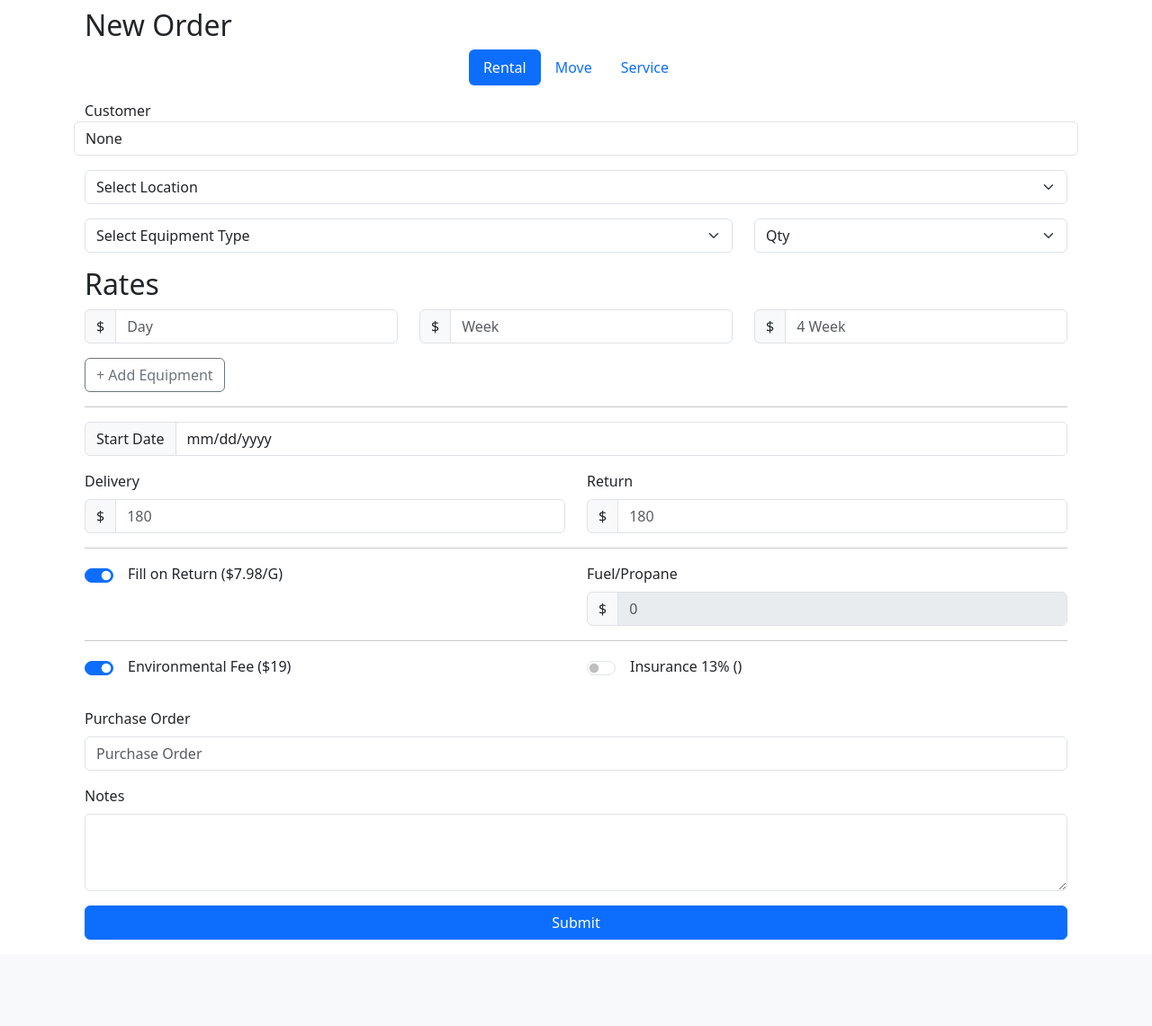
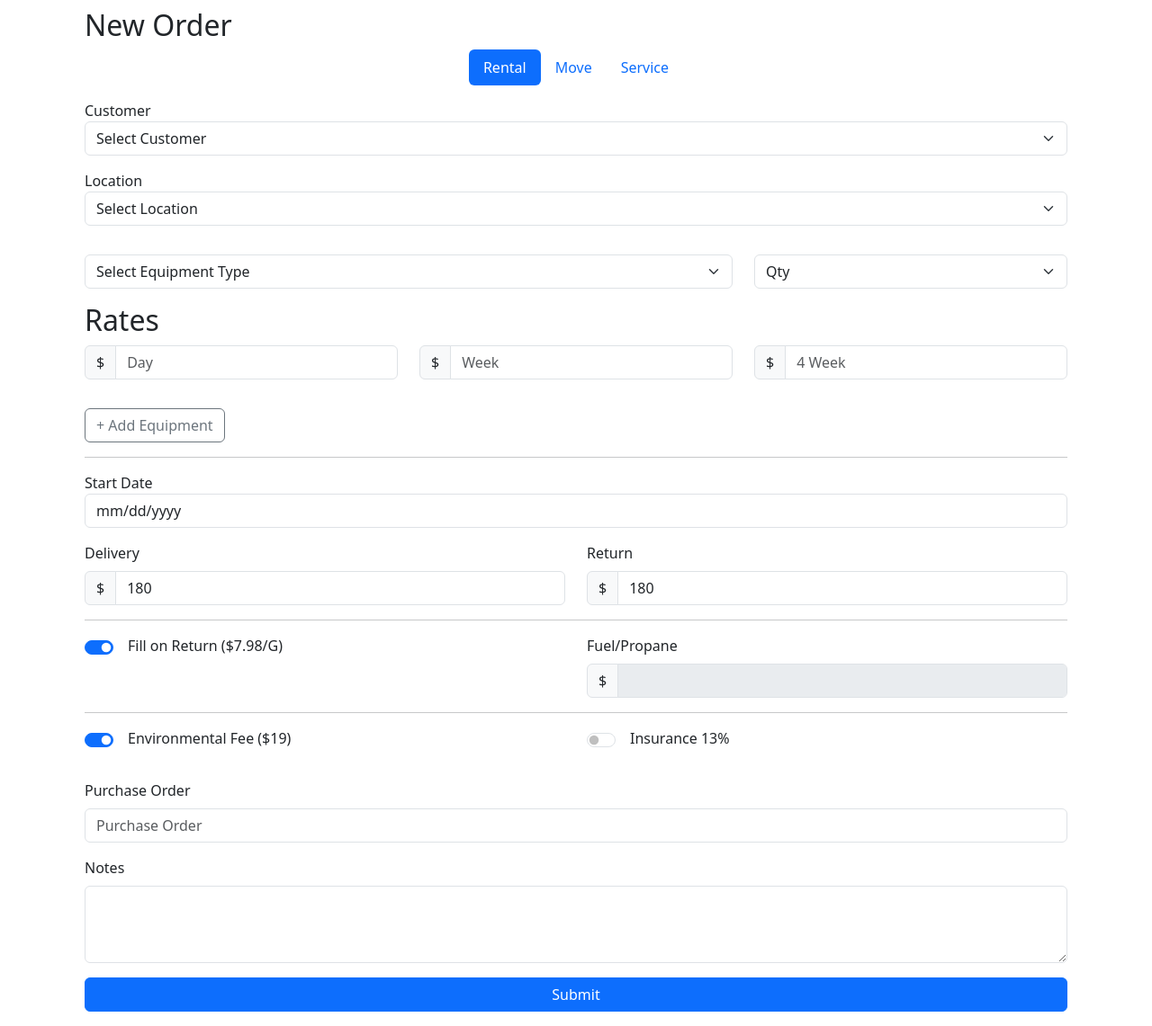
Before and after one commit to swarleyhd2/asreFlaskHTMX, a Flask app: page /orders in a window 1280 px wide; the page is wider, and only the part inside the window is pictured. Shown: the part 56-1197 px from the top of that part at 90% size. Before the commit the page ends 1101 px from the top of that part, so only its background shows below. Run offline with Flask 3, Linux system fonts and the light colour scheme; some libraries are stand-ins or nearby versions.

Commit message:
more changes to forms f

```diff
--- a/firebase_init.py
+++ b/firebase_init.py
@@ -2,6 +2,6 @@ import firebase_admin
 from firebase_admin import credentials, firestore
 
 #no cred necessary running on google cloud
-cred = credentials.Certificate("serviceaccountkey.json")
+cred = credentials.Certificate("svcacct.json")
 firebase_app = firebase_admin.initialize_app(cred)
 db = firebase_admin.firestore.client(app=firebase_app)
--- a/forms.py
+++ b/forms.py
@@ -1,9 +1,10 @@
 from wtforms import StringField, IntegerField, SelectField, DateField, validators, HiddenField, TextAreaField, Form, FieldList, FormField, BooleanField
 from flask_wtf import FlaskForm
 from form_select_options import equipmentTypes, customers
+from firestore_db import get_customers_select, get_locations_select
 
 class customerSelect(FlaskForm):
-    customer = SelectField('Customer', choices=customers.items())
+    customer = SelectField('Customer', choices=get_customers_select())
 
 class newCustomer(FlaskForm):
     name = StringField('Name')
@@ -12,9 +13,9 @@ class newLocation(FlaskForm):
     customer = HiddenField('customerID')
 
 class moveForm(FlaskForm):
-    customer = SelectField('Customer', choices=customers.items())
-    pickup = SelectField('Pickup')
-    delivery = SelectField('Delivery')
+    customer = SelectField('Customer', choices=get_customers_select())
+    pickup = SelectField('Pickup', id="pickup")
+    delivery = SelectField('Delivery', id="delivery")
     equipment = StringField('Equipment')
     date = DateField('Date', format='%m/%d/%Y', validators=[validators.InputRequired()])
     requestor = StringField('Requested By')
@@ -28,20 +29,22 @@ class equipmentTypeForm(Form):
     month_rate = IntegerField('4 Week Rate')
 
 class rentalForm(FlaskForm):
-    customer = SelectField('Customer', choices=customers.items())
+    customer = SelectField('Customer', id="customer", choices=get_customers_select())
+    location = SelectField('Location', choices=get_locations_select())
     equipment = FieldList(FormField(equipmentTypeForm), min_entries=1)
     start_date = DateField('Start Date')
-    delivery = IntegerField('Delivery')
-    delivery_return = IntegerField('Return')
-    fill_on_return = BooleanField('Fill on Return ($7.98/G)')
-    prepay_fuel = IntegerField('Fuel/Propane')
-    environmental = BooleanField('Environmental Fee ($19)')
-    insurance = BooleanField('Insurance 13%')
-    notes = TextAreaField('Notes')
+    delivery = IntegerField('Delivery', id="delivery", default=180)
+    delivery_return = IntegerField('Return', id="delivery_return", default=180)
+    fill_on_return = BooleanField('Fill on Return ($7.98/G)', id="fuelswitch")
+    prepay_fuel = IntegerField('Fuel/Propane', id="fuelprice")
+    environmental = BooleanField('Environmental Fee ($19)', id="environmentalswitch")
+    insurance = BooleanField('Insurance 13%', id="insuranceswitch")
+    po = StringField('Purchase Order', id="po")
+    notes = TextAreaField('Notes', id="notes")
 
 
 class repairForm(FlaskForm):
-    customer = SelectField('Customer', choices=customers.items())
+    customer = SelectField('Customer', choices=get_customers_select())
 
 class newCustomerForm(FlaskForm):
     name = StringField('Name')
--- a/server.py
+++ b/server.py
@@ -11,7 +11,7 @@ from intuitlib.enums import Scopes
 from intuitlib.exceptions import AuthClientError
 from uuid import uuid4 as uuid
 from form_select_options import equipmentTypes, customers
-from firestore_db import Equipment, Customers, Moves, Reservations, Repairs, Rentals
+from firestore_db import Equipment, Customers, Moves, Reservations, Repairs, Rentals, get_locations_select
 from forms import moveForm, rentalForm, repairForm, newCustomerForm, newLocationForm
 
 
@@ -130,6 +130,7 @@ def settings():
 @app.route("/orders")
 #@protected
 def orders():
+
     move = moveForm()
     return render_template('orders.html', equipmentTypes=equipmentTypes, customers=customers, moveForm = move)
 
@@ -164,7 +165,6 @@ def newRepair():
 
 @app.route("/newmove", methods=['POST','GET'])
 def newMove():
-    print('move')
     form = moveForm()
     if request.method == 'POST':
         if form.validate():
@@ -208,9 +208,8 @@ def locations():
         return render_template("newlocation.html")
 
     elif request.method == 'GET':
-        customer = Customers()
-        locations = customer.get_locations()
-        return render_template("location-select.html", locations=locations)
+        locations = get_locations_select(request.args.get('customer'))
+        return render_template("modals_and_forms/location-select-options.html", locations=locations)
 
 
 
--- a/static/js/orders.js
+++ b/static/js/orders.js
@@ -1,52 +1,22 @@
-const locationSelection = document.getElementById('location');
-const customerSelection = document.getElementById('customer');
+function hxInterrupt(event) {
+    if (customerSelection = document.getElementById('customer').value == "add") {
+        event.preventDefault();
+        new bootstrap.Modal(document.getElementById('newcustomermodal')).show();
+    }
 
-
+}
 function openNewLocationModal() {
+    const locationSelection = document.getElementById('rental-location');
     if(locationSelection.value == "add") {
         new bootstrap.Modal(document.getElementById('newlocationmodal')).show()
     }
 }
 
 function openNewCustomerModal() {
-    new bootstrap.Modal(document.getElementById('newcustomermodal')).show()
-}
-
-function locationSelectionChange(value) {
-    if(!value) {
-        value = "";
+    const customerSelection = document.getElementById('customer');
+    if(customerSelection.value == "add") {
+        new bootstrap.Modal(document.getElementById('newcustomermodal')).show()
     }
-    locationSelection.value = value;
-}
-
-
-function loadLocations(customerID) {
-    console.log(customerID)
-    //Remove old options but keep the new location and selected options
-    while (locationSelection.options.length > 2) {
-        locationSelection.remove(2);
-
-    }
-    const optionElement = document.createElement('option');
-    const optionText = document.createTextNode('New Location');
-    optionElement.appendChild(optionText);
-    optionElement.setAttribute('value', '0');
-    locationSelection.appendChild(optionElement);
-}
-
-function customerChange() {
-    console.log(customerSelection.value);
-    document.querySelector('.customerID-input').value = customerSelection.value;
-    if(customerSelection.value == "add") {
-        console.log("New Customer");
-        openNewCustomerModal();
-    }
-    else {
-        loadLocations(customerSelection.value);
-    }
-}
-function saveCustomer() {
-
 }
 function newCustomerClose(value) {
     if(!value) {
@@ -55,13 +25,12 @@ function newCustomerClose(value) {
     customerSelection.value = value;
 }
 function formChange(htmxtarget) {
+    //so htmx and boostrap play well together
     let currentTab = document.querySelector('[aria-selected=true]')
     currentTab.setAttribute('aria-selected', 'false')
     currentTab.classList.remove('active')
     let newTab = htmxtarget
-    console.log(newTab)
     newTab.setAttribute('aria-selected', 'true')
     newTab.classList.add('selected')
     newTab.classList.add('active')
-    document.querySelector('.customerID-input').value = customerSelection.value;
 }
--- a/templates/modals_and_forms/location-select.html
+++ /dev/null
@@ -1,3 +0,0 @@
-{% for location in locations %}
-<option>{{location.name}}</option>
-{% endfor %}
--- a/templates/modals_and_forms/rental-form.html
+++ b/templates/modals_and_forms/rental-form.html
@@ -1,33 +1,44 @@
 <form id="pills-rental" class="tab-pane fade show active" role="tabpanel" aria-labelledby="pills-rental-tab" method="post" hx-post="{{url_for('newRental')}}" hx-swap="outerHTML" >
     <div class="row mb-3">
-        {{form.customer.label(class="col-12")}}
-        {{form.customer(class="col-12 form-control", **{"hx-get":"/locations", "hx-target":"#rental-location"})}}
+        <div class="col">
+            {{form.customer.label(class_="col-12")}}
+            {{form.customer(class="col-12 form-select", **{"hx-get":url_for('locations'),"hx-target":"#rental-location", "hx-swap":"innerHTML" }) }}
         </div>
+        </div>
+    </div>
+    <div class="row mb-3">
+        <div class="col">
+            {{form.location.label(class="col-12")}}
             <select class="form-select mb-3" id="rental-location" onchange="openNewLocationModal()">
                 <option selected value="">Select Location</option>
                 <option value="add">+ New Location</option>
             </select>
+        </div>
+    </div>
+    <div class="row mb-3">
         <div class="equipmentsection" hx-get="{{url_for('equipmentTypeSection')}}" hx-swap="innerHTML" hx-trigger="load"></div>
-
+    </div>
     <button type="button" class="btn btn-outline-secondary" hx-target=".equipmentsection" hx-swap="beforeend" hx-get="{{url_for('equipmentTypeSection')}}">+ Add Equipment</button>
     <hr>
-    <div class="input-group mb-3">
-        <label for="startdate" class="input-group-text">Start Date</label>
-        <input type="date" class="form-control" id="startdate" required>
+    <div class="row mb-3">
+        <div class="col">
+            {{form.start_date.label(class="col-12")}}
+            {{form.start_date (class="form-control")}}
+        </div>
     </div>
     <div class="row mb-3">
         <div class="col">
-            <label for="delivery" class="form-label">Delivery</label>
+            {{form.delivery.label(class="col-12 form-label")}}
             <div class="input-group">
                 <span class="input-group-text">$</span>
-                <input type="text" class="form-control" id="delivery" placeholder="180" aria-label="Delivery Rate">
+                {{form.delivery (class="form-control", **{"aria-label":"Delivery Rate"})}}
             </div>
         </div>
         <div class="col">
-            <label for="return" class="form-label">Return</label>
+            {{form.delivery_return.label(class="col-12 form-label")}}
             <div class="input-group">
                 <span class="input-group-text">$</span>
-                <input type="text" class="form-control" id="return" placeholder="180" aria-label="Return Rate">
+                {{form.delivery (class="form-control", **{"aria-label":"Return Rate"})}}
             </div>
         </div>
     </div>
@@ -35,15 +46,15 @@
     <div class="row mb-3" id="fuelSelection">
         <div class="col">
             <div class="form-check form-switch d-flex align-items-center">
-                <input class="form-check-input me-3" type="checkbox" role="switch" id="fuelswitch" checked>
-                <label class="form-check-label" for="fuelswitch">Fill on Return ($7.98/G)</label>
+                {{form.fill_on_return (class="form-check-input me-3", **{"role":"switch", "checked":"True"})}}
+                {{form.fill_on_return.label(class="form-check-label")}}
             </div>
         </div>
         <div class="col">
-            <label for="fuel" class="form-label">Fuel/Propane</label>
+            {{form.prepay_fuel.label(class="form-label")}}
             <div class="input-group">
                 <span class="input-group-text">$</span>
-                <input type="text" class="form-control" id="fuelprice" placeholder="0" aria-label="Fuel" disabled>
+                {{form.prepay_fuel (class="form-control", **{"aria-label":"Fuel", "disabled":"True"})}}
             </div>
         </div>
     </div>
@@ -51,27 +62,27 @@
     <div class="row mb-3">
         <div class="col mb-3">
             <div class="form-check form-switch d-flex align-items-center">
-                <input class="form-check-input me-3" type="checkbox" role="switch" id="environmentalswitch" checked>
-                <label class="form-check-label" for="environmentalswitch">Environmental Fee ($19)</label>
+                {{form.environmental (class="form-check-input me-3", **{"role":"switch", "checked":"True"})}}
+                {{form.environmental.label(class="form-check-label")}}
             </div>
         </div>
         <div class="col">
             <div class="form-check form-switch d-flex align-items-center">
-                <input class="form-check-input me-3" type="checkbox" role="switch" id="insuranceswitch">
-                <label class="form-check-label" for="insuranceswitch">Insurance 13% ()</label>
+                {{form.insurance (class="form-check-input me-3", **{"role": "switch"})}}
+                {{form.insurance.label(class="form-check-label")}}
             </div>
         </div>
     </div>
     <div class="row mb-3">
         <div class="col">
-            <label for="notes" class="form-label" for="po">Purchase Order</label>
-            <input type="text" class="form-control" id="po" placeholder="Purchase Order"></text>
+            {{form.po.label(class="form-label")}}
+            {{form.po (class="form-control", **{"placeholder": "Purchase Order"})}}
         </div>
     </div>
     <div class="row mb-3">
         <div class="col">
-            <label for="notes" class="form-label">Notes</label>
-            <textarea class="form-control" id="notes" rows="3"></textarea>
+            {{form.notes.label(class="form-label")}}
+            {{form.notes (class="form-control", **{"rows": "3"})}}
         </div>
     </div>
     <div class="mb-3 row justify-content-center">
@@ -88,4 +99,10 @@
             document.getElementById('fuelprice').removeAttribute('disabled')
         }
         })
+    htmx.on("#customer", "htmx:before-request", function(elt) {
+        if (document.getElementById('customer').value == "add") {
+            elt.preventDefault()
+            openNewCustomerModal()
+        }
+    })
 </script>
```
Also changed, not shown: firestore_db.py (+19 -2 lines), templates/modals_and_forms/move-form.html (+25 -3 lines), 1 other file. Lines whose indentation alone changed are shown as unchanged.
